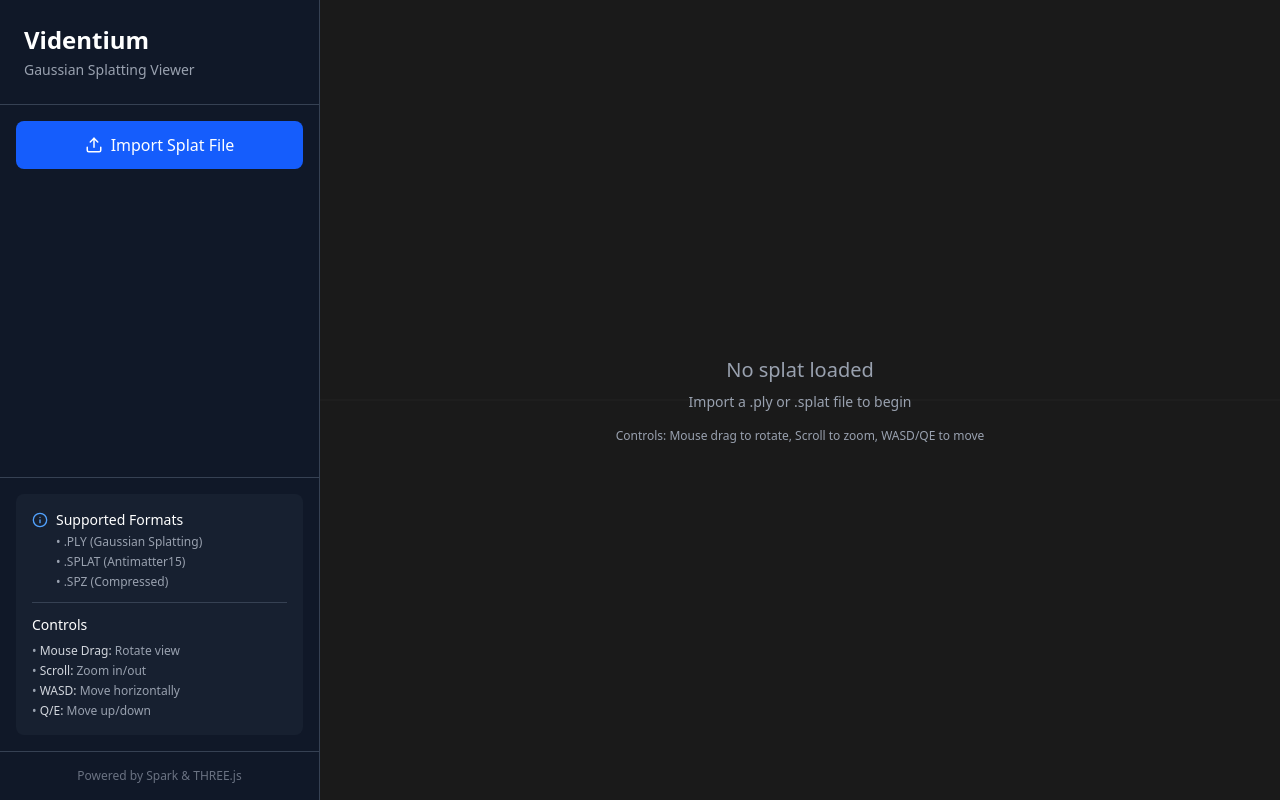
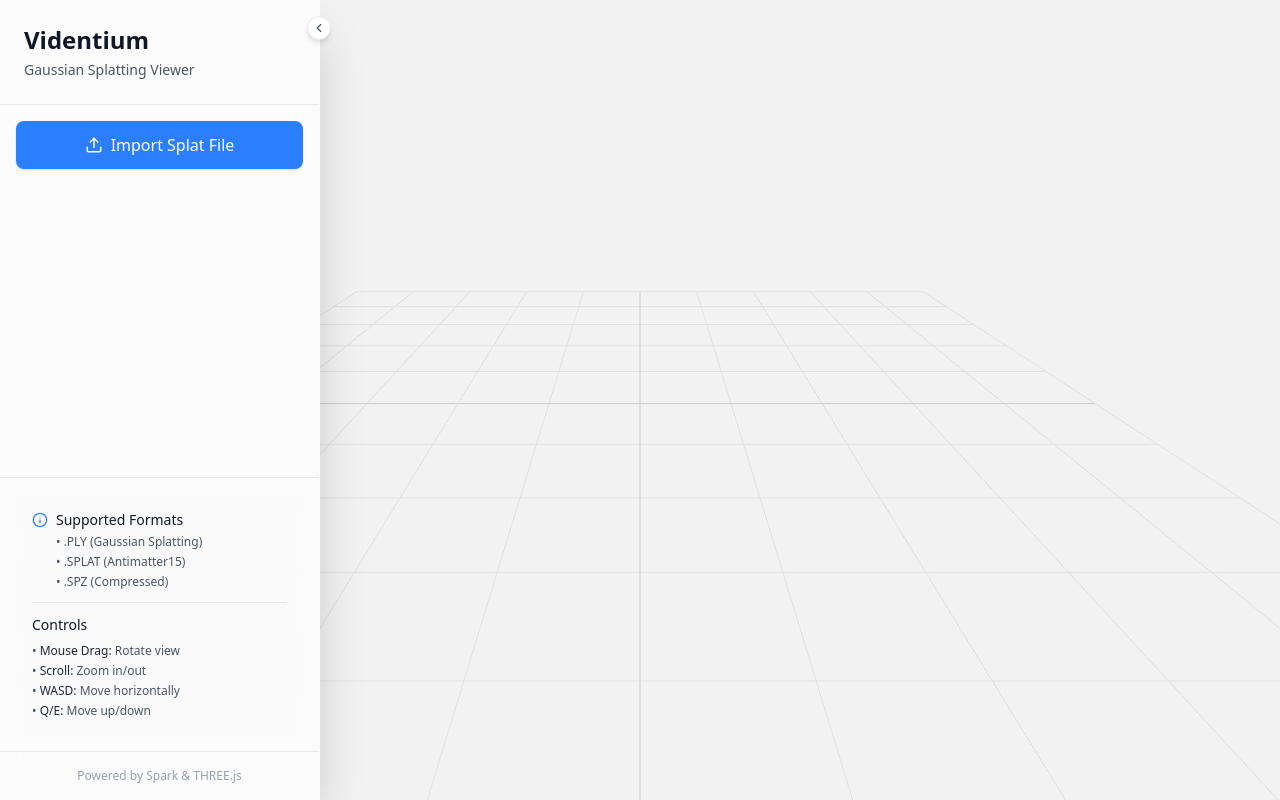
Before and after one commit to TobiasLenander01/videntium-3d-viewer, a React (Vite) app: page / in a window 1280 px wide. Built offline with nearby package versions, Linux system fonts and the light colour scheme.

Commit message:
Fix navigation

```diff
--- a/src/App.tsx
+++ b/src/App.tsx
@@ -2,19 +2,37 @@ import { useState } from 'react';
 import Sidebar from './Sidebar';
 import Viewer from './Viewer';
 
+export interface SplatTransform {
+  rotationX: number;
+  rotationY: number;
+  rotationZ: number;
+}
+
 function App() {
   const [fileToLoad, setFileToLoad] = useState<File | null>(null);
+  const [isSidebarCollapsed, setIsSidebarCollapsed] = useState(false);
+  const [splatTransform, setSplatTransform] = useState<SplatTransform>({
+    rotationX: 0,
+    rotationY: 0,
+    rotationZ: 0,
+  });
 
   const handleFileLoad = (file: File) => {
     setFileToLoad(file);
+    // Reset transformations when loading new file
+    setSplatTransform({ rotationX: 0, rotationY: 0, rotationZ: 0 });
   };
 
   return (
-    <div className='flex h-screen w-screen bg-gray-950 overflow-hidden'>
-      <Sidebar onFileLoad={handleFileLoad} />
-      <div className='flex-1'>
-        <Viewer fileToLoad={fileToLoad} />
-      </div>
+    <div className='relative h-screen w-screen bg-gradient-to-br from-gray-50 to-gray-100 overflow-hidden'>
+      <Viewer fileToLoad={fileToLoad} transform={splatTransform} />
+      <Sidebar
+        onFileLoad={handleFileLoad}
+        isCollapsed={isSidebarCollapsed}
+        onToggleCollapse={() => setIsSidebarCollapsed(!isSidebarCollapsed)}
+        transform={splatTransform}
+        onTransformChange={setSplatTransform}
+      />
     </div>
   )
 }
--- a/src/Sidebar.tsx
+++ b/src/Sidebar.tsx
@@ -3,14 +3,22 @@ import {
   FiUpload,
   FiFile,
   FiX,
-  FiInfo
+  FiInfo,
+  FiChevronLeft,
+  FiChevronRight,
+  FiRotateCw
 } from 'react-icons/fi';
+import type { SplatTransform } from './App';
 
 interface SidebarProps {
   onFileLoad: (file: File) => void;
+  isCollapsed: boolean;
+  onToggleCollapse: () => void;
+  transform: SplatTransform;
+  onTransformChange: (transform: SplatTransform) => void;
 }
 
-function Sidebar({ onFileLoad }: SidebarProps) {
+function Sidebar({ onFileLoad, isCollapsed, onToggleCollapse, transform, onTransformChange }: SidebarProps) {
   const fileInputRef = useRef<HTMLInputElement>(null);
   const [currentFile, setCurrentFile] = useState<File | null>(null);
 
@@ -46,19 +54,48 @@ function Sidebar({ onFileLoad }: SidebarProps) {
     return Math.round(bytes / Math.pow(k, i) * 100) / 100 + ' ' + sizes[i];
   };
 
+  const handleFlipX = () => {
+    onTransformChange({ ...transform, rotationX: transform.rotationX + Math.PI / 2 });
+  };
+
+  const handleFlipY = () => {
+    onTransformChange({ ...transform, rotationY: transform.rotationY + Math.PI / 2 });
+  };
+
+  const handleFlipZ = () => {
+    onTransformChange({ ...transform, rotationZ: transform.rotationZ + Math.PI / 2 });
+  };
+
+  const handleRotate90Y = () => {
+    onTransformChange({ ...transform, rotationY: transform.rotationY + Math.PI / 2 });
+  };
+
+  const handleResetRotation = () => {
+    onTransformChange({ rotationX: 0, rotationY: 0, rotationZ: 0 });
+  };
+
   return (
-    <div className="w-80 h-full bg-gray-900 border-r border-gray-700 flex flex-col">
+    <div className={`absolute left-0 top-0 h-full bg-white/70 backdrop-blur-md border-r border-white/20 flex flex-col shadow-2xl transition-all duration-300 z-10 ${isCollapsed ? 'w-16' : 'w-80'}`}>
+      {/* Toggle Button */}
+      <button
+        onClick={onToggleCollapse}
+        className="absolute top-4 -right-3 z-10 w-6 h-6 bg-white border border-gray-200 rounded-full shadow-md hover:bg-gray-50 flex items-center justify-center cursor-pointer transition-colors"
+        title={isCollapsed ? 'Expand sidebar' : 'Collapse sidebar'}
+      >
+        {isCollapsed ? <FiChevronRight className="text-gray-600 text-sm" /> : <FiChevronLeft className="text-gray-600 text-sm" />}
+      </button>
+
       {/* Header */}
-      <div className="p-6 border-b border-gray-700">
-        <h1 className="text-2xl font-bold text-white mb-1">Videntium</h1>
-        <p className="text-sm text-gray-400">Gaussian Splatting Viewer</p>
+      <div className={`p-6 border-b border-gray-200 ${isCollapsed ? 'hidden' : ''}`}>
+        <h1 className="text-2xl font-bold text-gray-900 mb-1">Videntium</h1>
+        <p className="text-sm text-gray-600">Gaussian Splatting Viewer</p>
       </div>
 
       {/* File Actions */}
-      <div className="p-4 space-y-3">
+      <div className={`p-4 space-y-3 ${isCollapsed ? 'hidden' : ''}`}>
         <button
           onClick={handleImportClick}
-          className="w-full flex items-center justify-center gap-2 px-4 py-3 bg-blue-600 hover:bg-blue-700 text-white rounded-lg transition-colors"
+          className="w-full flex items-center justify-center gap-2 px-4 py-3 bg-blue-500 hover:bg-blue-600 text-white rounded-lg transition-colors cursor-pointer shadow-sm"
         >
           <FiUpload className="text-lg" />
           <span>Import Splat File</span>
@@ -74,41 +111,79 @@ function Sidebar({ onFileLoad }: SidebarProps) {
       </div>
 
       {/* Current File Info */}
-      {currentFile && (
-        <div className="px-4 pb-4">
-          <div className="bg-gray-800 rounded-lg p-4 border border-gray-700">
+      {currentFile && !isCollapsed && (
+        <div className="px-4 pb-4 space-y-3">
+          <div className="bg-gray-50 rounded-lg p-4 border border-gray-200">
             <div className="flex items-start justify-between mb-3">
               <div className="flex items-center gap-2 flex-1 min-w-0">
-                <FiFile className="text-blue-400 shrink-0" />
+                <FiFile className="text-blue-500 shrink-0" />
                 <div className="flex-1 min-w-0">
-                  <p className="text-white text-sm font-medium truncate" title={currentFile.name}>
+                  <p className="text-gray-900 text-sm font-medium truncate" title={currentFile.name}>
                     {currentFile.name}
                   </p>
-                  <p className="text-gray-400 text-xs">
+                  <p className="text-gray-500 text-xs">
                     {formatFileSize(currentFile.size)}
                   </p>
                 </div>
               </div>
               <button
                 onClick={handleClearFile}
-                className="text-gray-400 hover:text-white transition-colors shrink-0 ml-2"
+                className="text-gray-400 hover:text-gray-700 transition-colors shrink-0 ml-2 cursor-pointer"
                 title="Clear file"
               >
                 <FiX />
               </button>
             </div>
           </div>
+
+          {/* Rotation Controls */}
+          <div className="bg-gray-50 rounded-lg p-4 border border-gray-200">
+            <h3 className="text-gray-900 text-sm font-medium mb-3 flex items-center gap-2">
+              <FiRotateCw className="text-blue-500" />
+              Orientation
+            </h3>
+            <div className="grid grid-cols-3 gap-2 mb-2">
+              <button
+                onClick={handleFlipX}
+                className="px-3 py-2 bg-white hover:bg-gray-100 border border-gray-300 rounded text-xs text-gray-700 transition-colors cursor-pointer"
+                title="Rotate 90° around X axis"
+              >
+                ↻ X 90°
+              </button>
+              <button
+                onClick={handleFlipY}
+                className="px-3 py-2 bg-white hover:bg-gray-100 border border-gray-300 rounded text-xs text-gray-700 transition-colors cursor-pointer"
+                title="Rotate 90° around Y axis"
+              >
+                ↻ Y 90°
+              </button>
+              <button
+                onClick={handleFlipZ}
+                className="px-3 py-2 bg-white hover:bg-gray-100 border border-gray-300 rounded text-xs text-gray-700 transition-colors cursor-pointer"
+                title="Rotate 90° around Z axis"
+              >
+                ↻ Z 90°
+              </button>
+            </div>
+            <button
+              onClick={handleResetRotation}
+              className="w-full px-3 py-2 bg-gray-200 hover:bg-gray-300 border border-gray-300 rounded text-xs text-gray-700 transition-colors cursor-pointer"
+              title="Reset to original orientation"
+            >
+              Reset Orientation
+            </button>
+          </div>
         </div>
       )}
 
       {/* Info Section */}
-      <div className="mt-auto p-4 border-t border-gray-700">
-        <div className="bg-gray-800/50 rounded-lg p-4">
+      <div className={`mt-auto p-4 border-t border-gray-200 ${isCollapsed ? 'hidden' : ''}`}>
+        <div className="bg-gray-50/50 rounded-lg p-4">
           <div className="flex items-start gap-2 mb-3">
-            <FiInfo className="text-blue-400 mt-0.5 shrink-0" />
+            <FiInfo className="text-blue-500 mt-0.5 shrink-0" />
             <div>
-              <h3 className="text-white text-sm font-medium mb-1">Supported Formats</h3>
-              <ul className="text-gray-400 text-xs space-y-1">
+              <h3 className="text-gray-900 text-sm font-medium mb-1">Supported Formats</h3>
+              <ul className="text-gray-600 text-xs space-y-1">
                 <li>• .PLY (Gaussian Splatting)</li>
                 <li>• .SPLAT (Antimatter15)</li>
                 <li>• .SPZ (Compressed)</li>
@@ -116,21 +191,21 @@ function Sidebar({ onFileLoad }: SidebarProps) {
             </div>
           </div>
 
-          <div className="pt-3 border-t border-gray-700">
-            <h3 className="text-white text-sm font-medium mb-2">Controls</h3>
-            <ul className="text-gray-400 text-xs space-y-1">
-              <li>• <span className="text-gray-300">Mouse Drag:</span> Rotate view</li>
-              <li>• <span className="text-gray-300">Scroll:</span> Zoom in/out</li>
-              <li>• <span className="text-gray-300">WASD:</span> Move horizontally</li>
-              <li>• <span className="text-gray-300">Q/E:</span> Move up/down</li>
+          <div className="pt-3 border-t border-gray-200">
+            <h3 className="text-gray-900 text-sm font-medium mb-2">Controls</h3>
+            <ul className="text-gray-600 text-xs space-y-1">
+              <li>• <span className="text-gray-800">Mouse Drag:</span> Rotate view</li>
+              <li>• <span className="text-gray-800">Scroll:</span> Zoom in/out</li>
+              <li>• <span className="text-gray-800">WASD:</span> Move horizontally</li>
+              <li>• <span className="text-gray-800">Q/E:</span> Move up/down</li>
             </ul>
           </div>
         </div>
       </div>
 
       {/* Footer */}
-      <div className="p-4 border-t border-gray-700">
-        <p className="text-xs text-gray-500 text-center">
+      <div className={`p-4 border-t border-gray-200 ${isCollapsed ? 'hidden' : ''}`}>
+        <p className="text-xs text-gray-400 text-center">
           Powered by Spark & THREE.js
         </p>
       </div>
--- a/src/Viewer.tsx
+++ b/src/Viewer.tsx
@@ -1,12 +1,14 @@
 import { useEffect, useRef, useState } from 'react';
 import * as THREE from 'three';
 import { SplatMesh } from '@sparkjsdev/spark';
+import type { SplatTransform } from './App';
 
 interface ViewerProps {
   fileToLoad: File | null;
+  transform: SplatTransform;
 }
 
-function Viewer({ fileToLoad }: ViewerProps) {
+function Viewer({ fileToLoad, transform }: ViewerProps) {
   const containerRef = useRef<HTMLDivElement>(null);
   const sceneRef = useRef<THREE.Scene | null>(null);
   const cameraRef = useRef<THREE.PerspectiveCamera | null>(null);
@@ -16,10 +18,9 @@ function Viewer({ fileToLoad }: ViewerProps) {
 
   // Camera control state
   const cameraStateRef = useRef({
-    pitch: 0,
-    yaw: 0,
-    distance: 5,
-    target: new THREE.Vector3(0, 0, 0),
+    position: new THREE.Vector3(0, 3, 7),
+    pitch: -0.4,
+    yaw: Math.PI,
     isDragging: false,
     lastMouseX: 0,
     lastMouseY: 0,
@@ -33,7 +34,7 @@ function Viewer({ fileToLoad }: ViewerProps) {
 
     // Scene setup
     const scene = new THREE.Scene();
-    scene.background = new THREE.Color(0x1a1a1a);
+    scene.background = new THREE.Color(0xf2f2f2);
     sceneRef.current = scene;
 
     // Camera setup
@@ -43,7 +44,7 @@ function Viewer({ fileToLoad }: ViewerProps) {
       0.1,
       1000
     );
-    camera.position.set(0, 0, 5);
+    camera.position.set(0, 3, 7);
     cameraRef.current = camera;
 
     // Renderer setup
@@ -61,7 +62,7 @@ function Viewer({ fileToLoad }: ViewerProps) {
     scene.add(directionalLight);
 
     // Grid helper for reference
-    const gridHelper = new THREE.GridHelper(10, 10, 0x444444, 0x222222);
+    const gridHelper = new THREE.GridHelper(10, 10, 0xcccccc, 0xe0e0e0);
     scene.add(gridHelper);
 
     // Handle window resize
@@ -102,8 +103,20 @@ function Viewer({ fileToLoad }: ViewerProps) {
 
     const handleWheel = (e: WheelEvent) => {
       e.preventDefault();
-      cameraStateRef.current.distance += e.deltaY * 0.01;
-      cameraStateRef.current.distance = Math.max(1, Math.min(50, cameraStateRef.current.distance));
+      const state = cameraStateRef.current;
+
+      // Calculate forward direction
+      const forward = new THREE.Vector3(
+        Math.cos(state.pitch) * Math.sin(state.yaw),
+        Math.sin(state.pitch),
+        Math.cos(state.pitch) * Math.cos(state.yaw)
+      );
+
+      // Move camera forward/backward
+      const zoomSpeed = e.deltaY * 0.01;
+      state.position.x += forward.x * zoomSpeed;
+      state.position.y += forward.y * zoomSpeed;
+      state.position.z += forward.z * zoomSpeed;
     };
 
     // Keyboard controls
@@ -131,22 +144,61 @@ function Viewer({ fileToLoad }: ViewerProps) {
 
       if (!camera || !renderer || !scene) return;
 
-      // Keyboard movement
+      // Calculate view direction from pitch and yaw
+      const forward = new THREE.Vector3(
+        Math.cos(state.pitch) * Math.sin(state.yaw),
+        Math.sin(state.pitch),
+        Math.cos(state.pitch) * Math.cos(state.yaw)
+      );
+
+      // Calculate right direction (perpendicular to forward, on horizontal plane)
+      const right = new THREE.Vector3();
+      right.crossVectors(forward, new THREE.Vector3(0, 1, 0));
+      right.normalize();
+
+      // Calculate up direction (perpendicular to both forward and right)
+      const up = new THREE.Vector3();
+      up.crossVectors(right, forward);
+      up.normalize();
+
+      // Keyboard movement - relative to camera direction
       const moveSpeed = 0.1;
-      if (state.keys['w']) state.target.z -= moveSpeed;
-      if (state.keys['s']) state.target.z += moveSpeed;
-      if (state.keys['a']) state.target.x -= moveSpeed;
-      if (state.keys['d']) state.target.x += moveSpeed;
-      if (state.keys['q']) state.target.y -= moveSpeed;
-      if (state.keys['e']) state.target.y += moveSpeed;
 
-      // Update camera position based on orbit controls
-      const x = state.target.x + state.distance * Math.cos(state.pitch) * Math.sin(state.yaw);
-      const y = state.target.y + state.distance * Math.sin(state.pitch);
-      const z = state.target.z + state.distance * Math.cos(state.pitch) * Math.cos(state.yaw);
+      // Apply movement
+      if (state.keys['w']) {
+        state.position.x += forward.x * moveSpeed;
+        state.position.y += forward.y * moveSpeed;
+        state.position.z += forward.z * moveSpeed;
+      }
+      if (state.keys['s']) {
+        state.position.x -= forward.x * moveSpeed;
+        state.position.y -= forward.y * moveSpeed;
+        state.position.z -= forward.z * moveSpeed;
+      }
+      if (state.keys['a']) {
+        state.position.x -= right.x * moveSpeed;
+        state.position.z -= right.z * moveSpeed;
+      }
+      if (state.keys['d']) {
+        state.position.x += right.x * moveSpeed;
+        state.position.z += right.z * moveSpeed;
+      }
+      if (state.keys['q']) {
+        state.position.x -= up.x * moveSpeed;
+        state.position.y -= up.y * moveSpeed;
+        state.position.z -= up.z * moveSpeed;
+      }
+      if (state.keys['e']) {
+        state.position.x += up.x * moveSpeed;
+        state.position.y += up.y * moveSpeed;
+        state.position.z += up.z * moveSpeed;
+      }
 
-      camera.position.set(x, y, z);
-      camera.lookAt(state.target);
+      // Update camera position and look-at target
+      camera.position.copy(state.position);
+      const target = new THREE.Vector3();
+      target.addVectors(state.position, forward);
+      camera.lookAt(target);
 
       renderer.render(scene, camera);
     };
@@ -193,10 +245,9 @@ function Viewer({ fileToLoad }: ViewerProps) {
         splatMeshRef.current = splatMesh;
 
         // Reset camera
-        cameraStateRef.current.distance = 5;
-        cameraStateRef.current.pitch = 0;
-        cameraStateRef.current.yaw = 0;
-        cameraStateRef.current.target.set(0, 0, 0);
+        cameraStateRef.current.position.set(0, 3, 7);
+        cameraStateRef.current.pitch = -0.4;
+        cameraStateRef.current.yaw = Math.PI;
 
         // Clean up URL
         URL.revokeObjectURL(url);
@@ -211,21 +262,23 @@ function Viewer({ fileToLoad }: ViewerProps) {
     loadSplat();
   }, [fileToLoad]);
 
+  // Apply transformations to splat mesh
+  useEffect(() => {
+    if (splatMeshRef.current) {
+      splatMeshRef.current.rotation.set(
+        transform.rotationX,
+        transform.rotationY,
+        transform.rotationZ
+      );
+    }
+  }, [transform]);
+
   return (
     <div className="relative w-full h-full">
       <div ref={containerRef} className="w-full h-full" />
       {isLoading && (
-        <div className="absolute inset-0 flex items-center justify-center bg-black/50">
-          <div className="text-white text-xl">Loading splat...</div>
-        </div>
-      )}
-      {!splatMeshRef.current && !isLoading && (
-        <div className="absolute inset-0 flex items-center justify-center pointer-events-none">
-          <div className="text-gray-400 text-center">
-            <p className="text-xl mb-2">No splat loaded</p>
-            <p className="text-sm">Import a .ply or .splat file to begin</p>
-            <p className="text-xs mt-4">Controls: Mouse drag to rotate, Scroll to zoom, WASD/QE to move</p>
-          </div>
+        <div className="absolute inset-0 flex items-center justify-center bg-white/70 backdrop-blur-sm">
+          <div className="text-gray-900 text-xl font-medium">Loading splat...</div>
         </div>
       )}
     </div>
```
